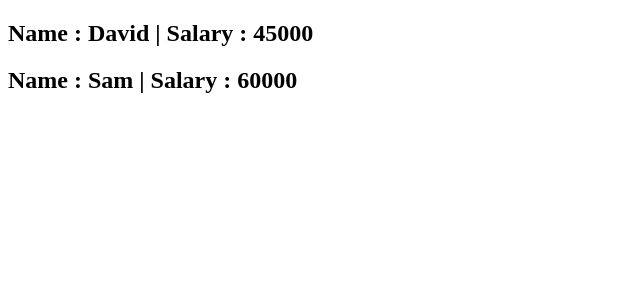
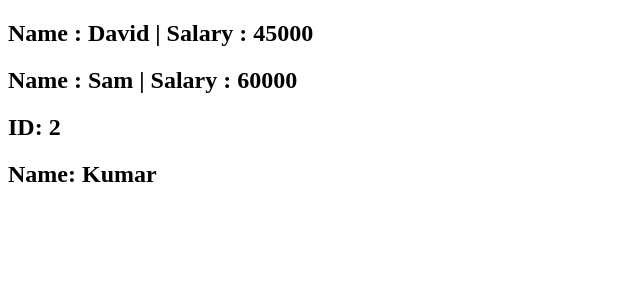
Before and after one commit to ManikumarJ/Mern_spl_class, a React (Vite) app in the folder Day-4/react-task-day3/: page / in a window 1280 px wide. Shown: the top 300 px of the page, without its empty margins (0-640 px from the left). Built offline with nearby package versions, Linux system fonts and the light colour scheme.

Commit message:
Day4 added - task2

```diff
--- a/Day-4/react-task-day3/src/App.jsx
+++ b/Day-4/react-task-day3/src/App.jsx
@@ -1,10 +1,12 @@
 import React from 'react'
 import Empsal from './components/Empsal'
+import Userfind from './components/Userfind'
 
 const App = () => {
   return (
     <>
       <Empsal/>
+      <Userfind/>
     </>
   )
 }
--- /dev/null
+++ b/Day-4/react-task-day3/src/components/Userfind.jsx
@@ -0,0 +1,30 @@
+// Task 2: Find a User by ID (find())
+// const users = [ { id: 1, name: "Sudhan" },
+//     { id: 2, name: "Kumar" },
+//     { id: 3, name: "Ravi" } ];
+//  Task: Find the user whose id is 2.
+//  Display user details. Interview Focus: find()
+
+
+import React from 'react';
+
+const Userfind = () => {
+  const users = [
+    { id: 1, name: "Sudhan" },
+    { id: 2, name: "Kumar" },
+    { id: 3, name: "Ravi" }
+  ];
+
+  const filterUser = users.find((user) => user.id === 2);
+
+  return (
+    <>
+      <div>
+        <h2>ID: {filterUser.id}</h2>
+        <h2>Name: {filterUser.name}</h2>
+      </div>
+    </>
+  );
+};
+
+export default Userfind;
```
